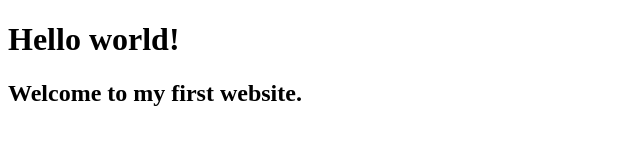
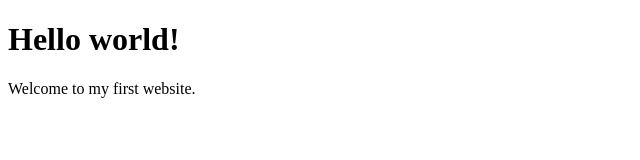
Before and after one commit to Noroff-FEU-Assignments/cross-course-project-nellysme, a plain HTML site: page index.html in a window 1280 px wide. Shown: the whole page, without its empty margins (0-640 px from the left). Drawn offline with Linux system fonts and the light colour scheme.

Commit message:
Update index.html

```diff
--- a/index.html
+++ b/index.html
@@ -8,6 +8,5 @@
 </head>
 <body>
     <h1>Hello world!</h1>
-    <h2>Welcome to my first website.</h2>
-</body>
+<p>Welcome to my first website.</p></body>
 </html>
```
